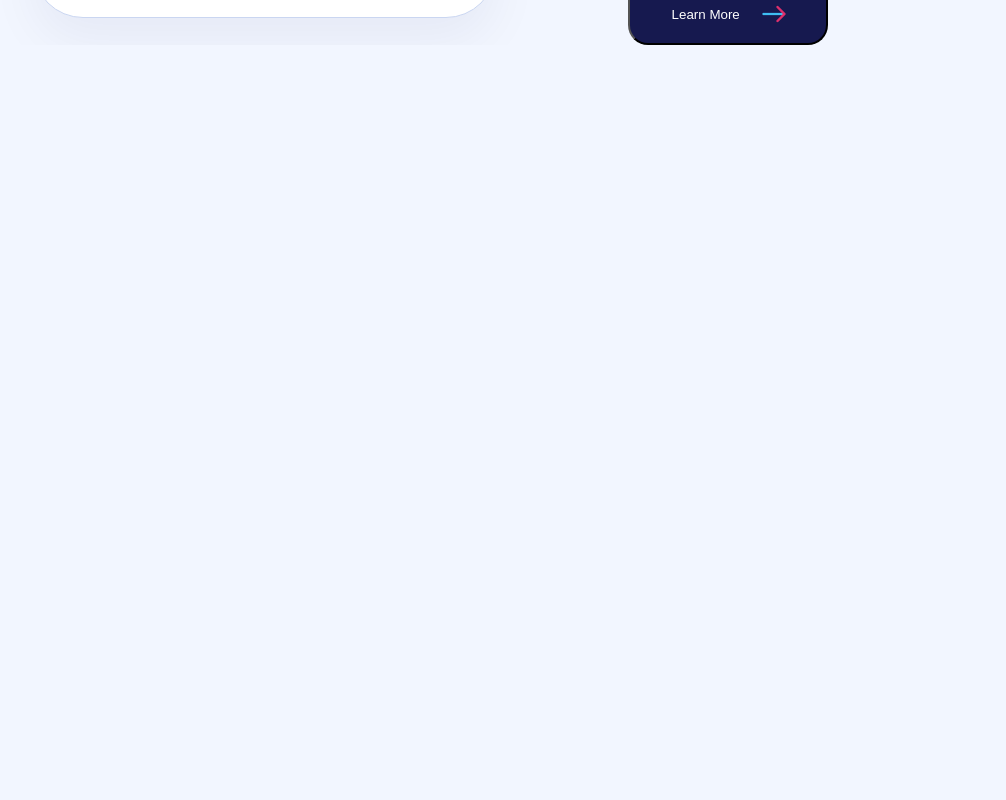
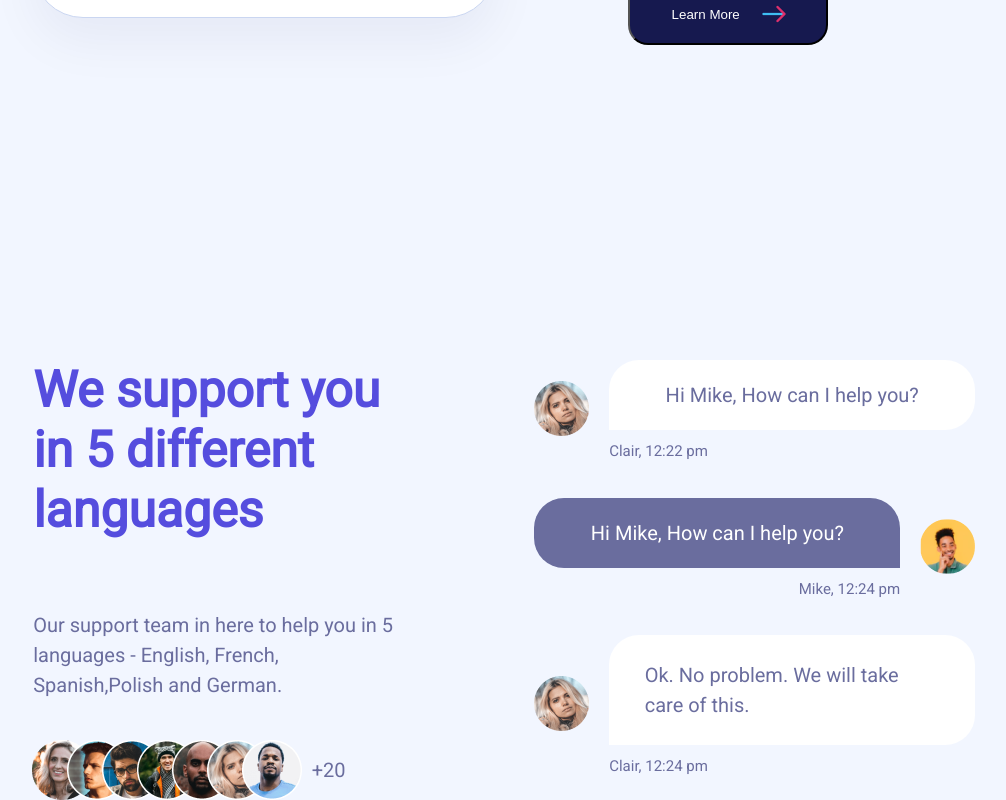
Before and after one commit to sobhanessi/dotSwan, a React (Create React App) app: page / in a window 1280 px wide. Shown: the part 2138-2938 px from the top of the page, without its empty margins (234-1240 px from the left). Before the commit the page ends 2183 px from the top, so only its background shows below. Built offline with nearby package versions, Linux system fonts and the light colour scheme.

Commit message:
feature 3 section is completed !!!

```diff
--- a/src/components/Main.jsx
+++ b/src/components/Main.jsx
@@ -3,6 +3,16 @@ import arrowRight from './pics/Arrow-Right 1.png';
 import bars from './pics/BArs.png';
 import creditCard from './pics/Credit Card.png';
 import creditCard2 from './pics/Credit Card 2.png';
+import ellipse13 from './pics/Ellipse 13.png';
+import ellipse14 from './pics/Ellipse 14.png';
+import ellipse15 from './pics/Ellipse 15.png';
+import ellipse16 from './pics/Ellipse 16.png';
+import ellipse17 from './pics/Ellipse 17.png';
+import ellipse18 from './pics/Ellipse 18.png';
+import ellipse19 from './pics/Ellipse 19.png';
+import ellipse20 from './pics/Ellipse 20.png';
+import ellipse21 from './pics/Ellipse 21.png';
+import ellipse22 from './pics/Ellipse 22.png';
 import './css/mainPage.css';
 
 function Main() {
@@ -55,249 +65,65 @@ function Main() {
           </button>
         </div>
       </div>
-
-      {/* <div
-        className="feature-2-section"
-        style={{
-          // display: "flex",
-          // flexDirection: "row",
-          // position: "absolute",
-          width: "946px",
-          height: "458px",
-          left: "247px",
-          top: "1722px",
-        }}
-      > */}
-      {/* <div
-        className="cards"
-        style={
-          {
-            // position: "absolute",
-            // width: "463px",
-            // height: "458px",
-            // left: "247px",
-            // top: "1722px",
-          }
-        }
-      > */}
-      {/* <div
-        style={{
-          position: 'absolute',
-          width: '223px',
-          height: '180px',
-          left: '247px',
-          top: '1722px',
-          backgroundColor: 'white',
-          border: '0.5px solid #CAD6F1',
-          boxSizing: 'border-box',
-          boxShadow: '0px 25px 50px rgba(22, 25, 79, 0.05',
-          borderRadius: '50px',
-        }}
-      ></div>
-      <p
-        style={{
-          position: 'absolute',
-          width: '72px',
-          height: '30px',
-          left: '295px',
-          top: '1750px',
-          fontFamily: 'Roboto',
-          fontStyle: 'normal',
-          fontWeight: 400,
-          fontSize: '20px',
-          lineHeight: '150%',
-          color: 'black',
-        }}
-      >
-        Balance
-      </p>
-      <h3
-        style={{
-          position: 'absolute',
-          width: '125px',
-          height: '60px',
-          left: '295px',
-          top: '1768px',
-          fontFamily: 'Roboto',
-          fontStyle: 'normal',
-          fontWeight: 700,
-          fontSize: '40px',
-          lineHeight: '150%',
-          color: '#554DDE',
-        }}
-      >
-        $5,600
-      </h3>
-      <div
-        style={{
-          position: 'absolute',
-          width: '223px',
-          height: '180px',
-          left: '487px',
-          top: '1722px',
-          backgroundColor: 'white',
-          border: '0.5px solid #CAD6F1',
-          boxSizing: 'border-box',
-          boxShadow: '0px 25px 50px rgba(22, 25, 79, 0.05',
-          borderRadius: '50px',
-        }}
-      ></div>
-      <p
-        style={{
-          position: 'absolute',
-          width: '149px',
-          height: '30px',
-          left: '527px',
-          top: '1750px',
-          fontFamily: 'Roboto',
-          fontStyle: 'normal',
-          fontWeight: 400,
-          fontSize: '20px',
-          lineHeight: '150%',
-          color: 'black',
-        }}
-      >
-        Last Transaction
-      </p>
-      <h3
-        style={{
-          position: 'absolute',
-          width: '92px',
-          height: '60px',
-          left: '527px',
-          top: '1768px',
-          fontFamily: 'Roboto',
-          fontStyle: 'normal',
-          fontWeight: 700,
-          fontSize: '40px',
-          lineHeight: '150%',
-          color: '#554DDE',
-        }}
-      >
-        $230
-      </h3>
-      <div
-        style={{
-          position: 'absolute',
-          width: '463px',
-          height: '248px',
-          left: '247px',
-          top: '1932px',
-          backgroundColor: 'white',
-          border: '0.5px solid #CAD6F1',
-          boxSizing: 'border-box',
-          boxShadow: '0px 25px 50px rgba(22, 25, 79, 0.05',
-          borderRadius: '50px',
-        }}
-      ></div>
-      <img
-        src={bars}
-        style={{
-          position: 'absolute',
-          width: '349.3px',
-          height: '173px',
-          left: '304px',
-          top: '1970px',
-        }}
-      /> */}
-      {/* </div> */}
-      {/* <div
-        className="feature2"
-        // style={{ display: "flex", flexDirection: "column" }}
-      > */}
-      {/* <h1
-        style={{
-          position: 'absolute',
-          width: '366px',
-          height: '180px',
-          left: '845px',
-          top: '1759px',
-          fontFamily: 'Roboto',
-          fontStyle: 'normal',
-          fontWeight: 700,
-          fontSize: '50px',
-          lineHeight: '120%',
-          color: '#554DDE',
-        }}
-      >
-        Manage your finances like a pro in no time
-      </h1>
-      <p
-        style={{
-          position: 'absolute',
-          width: '366px',
-          height: '90px',
-          left: '842px',
-          top: '1969px',
-          fontFamily: 'Roboto',
-          fontStyle: 'normal',
-          fontWeight: 400,
-          fontSize: '20px',
-          lineHeight: '150%',
-          color: '#6A6D9E',
-        }}
-      >
-        With Draft, book keeping, banking, and invoices are all in one place.
-        You will always know where you stand.{' '}
-      </p>
-      <button
-        style={{
-          position: 'absolute',
-          width: '200px',
-          height: '54px',
-          left: '845px',
-          top: '2089px',
-          backgroundColor: '#16194F',
-          borderRadius: '20px',
-          color: 'white',
-          fontSize: '15px',
-          fontFamily: 'Roboto',
-          display: 'flex',
-          justifyContent: 'center',
-          alignItems: 'center',
-        }}
-      >
-        Learn More{' '}
-        <img
-          src={arrowRight1}
-          style={{
-            marginLeft: '9px',
-          }}
-        />
-      </button>
-      {/* </div> */}
-      {/* </div> */}
-      {/*<h3 id='feature-3-section-support-feature-2-h3'>
-        We support you in 5 different languages
-      </h3>
-      <p id='feature-3-section-support-feature-2-p'>
-        Our support team in here to help you in 5 languages - English, French,
-        Spanish,Polish and German.
-      </p>
-      <div id='feature-3-section-support-profile-images'> </div>
-      <div id='feature-3-section-support-profile-images-ellipse-13'></div>
-      <div id='feature-3-section-support-profile-images-ellipse-14'></div>
-      <div id='feature-3-section-support-profile-images-ellipse-15'></div>
-      <div id='feature-3-section-support-profile-images-ellipse-16'></div>
-      <div id='feature-3-section-support-profile-images-ellipse-17'></div>
-      <div id='feature-3-section-support-profile-images-ellipse-18'></div>
-      <div id='feature-3-section-support-profile-images-ellipse-19'></div>
-      <div id='feature-3-section-support-t-20'>+20</div>
-      <div id='feature-3-section-chat-Mike-div'></div>
-      <p id='feature-3-section-chat-Mike-p'>Hi Mike, How can I help you?</p>
-      <div id='feature-3-section-chat-Mike-ellipse-20'></div>
-      <div id='feature-3-section-chat-Mike-underline'>Clair, 12:22 pm</div>
-      <div id='feature-3-section-chat-Credit-div'></div>
-      <p id='feature-3-section-chat-Credit-p'>My credit card is stolen...</p>
-      <div id='feature-3-section-chat-Credit-underline'>Mike, 12:24 pm</div>
-      <div id='feature-3-section-chat-Credit-ellipse-21'></div>
-      <div id='feature-3-section-chat-Problem-div'></div>
-      <p id='feature-3-section-chat-Problem-p'>
-        Ok. No problem. We will take care of this.
-      </p>
-      <div id='feature-3-section-chat-Problem-ellipse-22'></div>
-      <div id='feature-3-section-chat-Problem-underline'>Clair, 12:25 pm</div>
-      <p id='plans-exceptional'>
+      <div id='feature-3-section'>
+        <div id='support'>
+          <p id='support-first-p'>We support you in 5 different languages</p>
+          <p id='support-second-p'>
+            Our support team in here to help you in 5 languages - English,
+            French, Spanish,Polish and German.
+          </p>
+          <div id='support-profile-images'>
+            <img src={ellipse13} id='ellipse13' />
+            <img src={ellipse14} id='ellipse14' />
+            <img src={ellipse15} id='ellipse15' />
+            <img src={ellipse16} id='ellipse16' />
+            <img src={ellipse17} id='ellipse17' />
+            <img src={ellipse18} id='ellipse18' />
+            <img src={ellipse19} id='ellipse19' />
+            <span id='twenty'>+20</span>
+          </div>
+        </div>
+        <div id='chat'>
+          <div id='first-chat'>
+            <div id='first-chat-img'>
+              <img src={ellipse20} />
+            </div>
+            <div>
+              <p id='first-chat-p'>Hi Mike, How can I help you?</p>
+              <p id='first-chat-caption'>Clair, 12:22 pm</p>
+            </div>
+          </div>
+          <div id='second-chat'>
+            <div>
+              <p id='second-chat-p'>
+                <span dir='rtl' id='second-chat-p-transform'>
+                  Hi Mike, How can I help you?
+                </span>
+              </p>
+              <p id='second-chat-caption' style={{ float: 'right' }}>
+                Mike, 12:24 pm
+              </p>
+            </div>
+            <div id='second-chat-img'>
+              <img src={ellipse21} />
+            </div>
+          </div>
+          <div id='third-chat'>
+            <div id='third-chat-img'>
+              <img src={ellipse22} />
+            </div>
+            <div>
+              <p id='third-chat-p'>
+                <span style={{ width: '295px' }}>
+                  Ok. No problem. We will take care of this.
+                </span>
+              </p>
+              <p id='third-chat-caption'>Clair, 12:24 pm</p>
+            </div>
+          </div>
+        </div>
+      </div>
+      {/*<p id='plans-exceptional'>
         An exceptional service,
         <span style={{ color: '#F44E77' }}> at the right price.</span>
       </p>
--- a/src/components/css/mainPage.css
+++ b/src/components/css/mainPage.css
@@ -231,3 +231,226 @@
   align-items: center;
   padding: 18px 15px 15px 18px;
 }
+
+#feature-3-section {
+  display: flex;
+  flex-direction: row;
+  position: absolute;
+  top: 2440px;
+  left: 18%;
+}
+
+#support {
+  display: flex;
+  flex-direction: column;
+}
+
+#support-first-p {
+  /* We support you in 5 different languages */
+
+  width: 366px;
+  height: 180px;
+
+  font-family: 'Roboto';
+  font-style: normal;
+  font-weight: 700;
+  font-size: 50px;
+  line-height: 120%;
+  /* or 60px */
+
+  /* Primary */
+
+  color: #554dde;
+}
+
+#support-second-p {
+  /* Our support team in here to help you in 5 languages - English, French, Spanish,Polish and German. */
+
+  width: 366px;
+  height: 90px;
+
+  /* Body/Main */
+
+  font-family: 'Roboto';
+  font-style: normal;
+  font-weight: 400;
+  font-size: 20px;
+  line-height: 150%;
+  /* or 30px */
+
+  /* Secondary/Light */
+
+  color: #6a6d9e;
+}
+
+#support-profile-images {
+  display: flex;
+  flex-direction: row;
+  justify-content: center;
+  align-items: center;
+  margin-left: -55px;
+  margin-top: 20px;
+}
+
+#twenty {
+  /* +20 */
+
+  width: 34px;
+  height: 30px;
+
+  /* Body/Main */
+
+  font-family: 'Roboto';
+  font-style: normal;
+  font-weight: 400;
+  font-size: 20px;
+  line-height: 150%;
+  /* identical to box height, or 30px */
+
+  /* Secondary/Light */
+
+  color: #6a6d9e;
+
+  margin-left: 10px;
+
+  display: flex;
+  justify-content: center;
+  align-items: center;
+}
+
+#ellipse14,
+#ellipse15,
+#ellipse16,
+#ellipse17,
+#ellipse18,
+#ellipse19 {
+  margin-left: -25px;
+}
+
+#chat {
+  display: flex;
+  flex-direction: column;
+  margin-left: 135px;
+  margin-top: 30px;
+  width: 441px;
+}
+
+#first-chat,
+#second-chat,
+#third-chat {
+  display: flex;
+  flex-direction: row;
+  justify-content: center;
+  align-items: center;
+}
+
+#first-chat-p {
+  /* Rectangle 65 */
+
+  width: 366px;
+  height: 70px;
+
+  background: #ffffff;
+  border-radius: 30px 30px 30px 0px;
+
+  color: #6a6d9e;
+
+  /* Body/Main */
+
+  font-family: 'Roboto';
+  font-style: normal;
+  font-weight: 400;
+  font-size: 20px;
+  line-height: 150%;
+
+  display: flex;
+  justify-content: center;
+  align-items: center;
+}
+
+#first-chat-img,
+#third-chat-img {
+  width: 55px;
+  height: 55px;
+  margin-right: 20px;
+}
+
+#first-chat-caption,
+#second-chat-caption,
+#third-chat-caption {
+  /* Caption */
+
+  font-family: 'Roboto';
+  font-style: normal;
+  font-weight: 400;
+  font-size: 15px;
+  line-height: 150%;
+  /* identical to box height, or 22px */
+
+  /* Secondary/Light */
+
+  color: #6a6d9e;
+
+  margin-top: -10px;
+}
+
+#second-chat-p {
+  /* Rectangle 66 */
+  width: 366px;
+  height: 70px;
+  /* Secondary/Light */
+
+  background: #6a6d9e;
+  border-radius: 30px 30px 30px 0px;
+  transform: matrix(-1, 0, 0, 1, 0, 0);
+
+  display: flex;
+  justify-content: center;
+  align-items: center;
+
+  /* Body/Main */
+
+  font-family: 'Roboto';
+  font-style: normal;
+  font-weight: 400;
+  font-size: 20px;
+  line-height: 150%;
+  /* identical to box height, or 30px */
+
+  color: #ffffff;
+}
+
+#second-chat-img {
+  width: 55px;
+  height: 55px;
+  margin-left: 20px;
+}
+
+#second-chat-p-transform {
+  transform: matrix(-1, 0, 0, 1, 0, 0);
+  direction: ltr;
+}
+
+#third-chat-p {
+  /* Rectangle 67 */
+
+  width: 366px;
+  height: 110px;
+
+  background: #ffffff;
+  border-radius: 30px 30px 30px 0px;
+
+  display: flex;
+  justify-content: center;
+  align-items: center;
+
+  color: #6a6d9e;
+
+  /* Body/Main */
+
+  font-family: 'Roboto';
+  font-style: normal;
+  font-weight: 400;
+  font-size: 20px;
+  line-height: 150%;
+}
```
